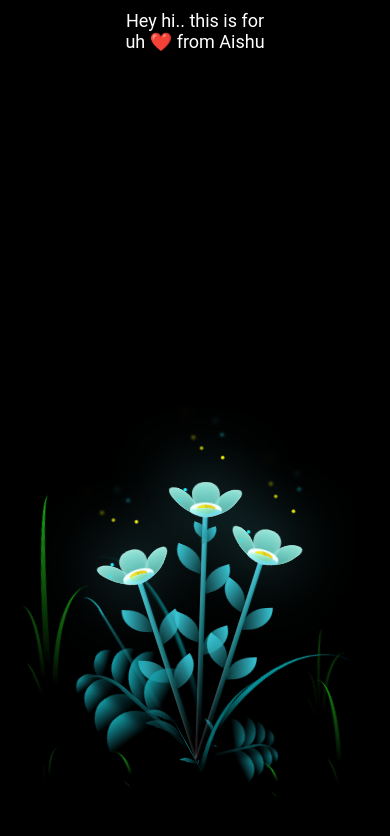
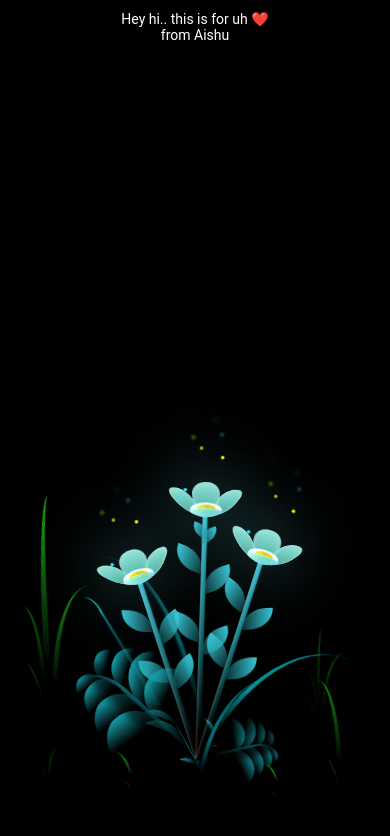
Before and after one commit to aishwarya-0409/FLOWER, a plain HTML site: page index.html in a window 390 px wide. Drawn offline with Linux system fonts and the light colour scheme.

Commit message:
Update style.css

```diff
--- a/style.css
+++ b/style.css
@@ -1006,6 +1006,21 @@ body {
   text-align: center;
 }
 
+/* Media Queries for Mobile and Small Devices */
+@media only screen and (max-width: 768px) {
+  .message {
+    font-size: 16px; /* Adjust font size for smaller screens */
+    padding: 8px 16px; /* Adjust padding for smaller screens */
+    top: 10px; /* Adjust position slightly */
+  }
+}
 
+@media only screen and (max-width: 480px) {
+  .message {
+    font-size: 14px; /* Smaller font size for very small screens */
+    padding: 6px 12px; /* Even smaller padding for smaller devices */
+    top: 5px; /* Adjust position further if needed */
+  }
+}
 
 /*# sourceMappingURL=style.css.map */
```
